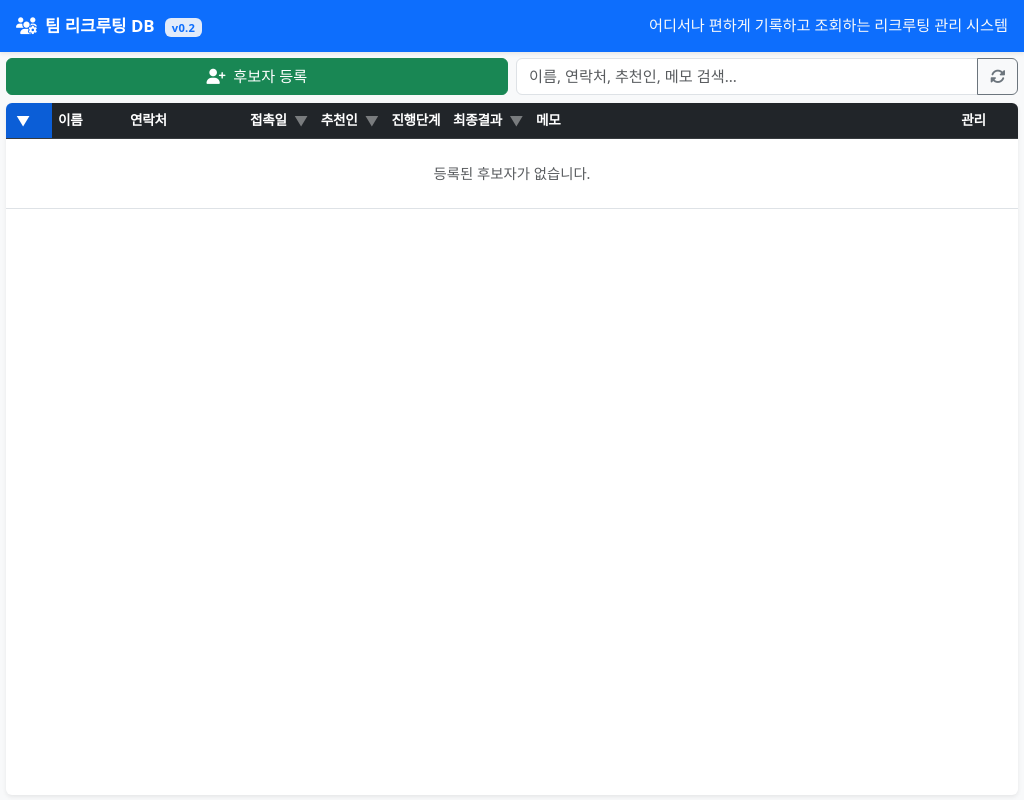
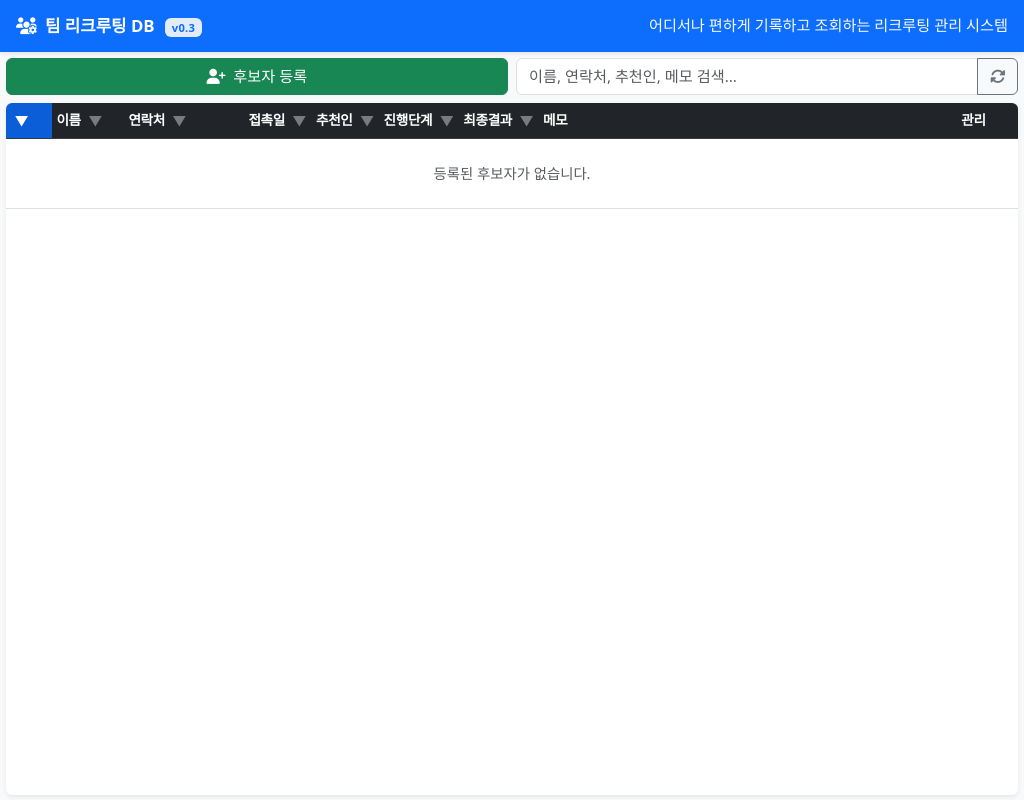
Before and after one commit to seocopy70/Recruit_DB, a Flask app: page / in a window 1024 px wide. Run offline with Flask 3, Linux system fonts and the light colour scheme; data that the repository does not hold is empty; some libraries are stand-ins or nearby versions.

Commit message:
Update index.html

```diff
--- a/templates/index.html
+++ b/templates/index.html
@@ -315,6 +315,8 @@
             width: 46px;
             min-width: 46px;
             max-width: 46px;
+            padding-left: 0.3rem;
+            padding-right: 0.3rem;
             z-index: 4;
             box-shadow: 1px 0 0 rgba(0, 0, 0, 0.06);
         }
@@ -405,8 +407,8 @@
                 min-width: 680px;
                 width: 100%;
             }
-            .table th { font-size: 0.85rem; padding: 0.45rem 0.4rem; }
-            .table td { font-size: 0.9rem; padding: 0.4rem 0.4rem; }
+            .table th { font-size: 0.85rem; padding: 0.45rem 0.3rem; }
+            .table td { font-size: 0.9rem; padding: 0.4rem 0.3rem; }
             .chip-dd { max-width: 100px; }
             .chip-dd > .btn { max-width: 100px; font-size: 0.74rem; }
             /* 번호·이름 이후 열은 내용 폭만큼만 차지 */
@@ -420,8 +422,10 @@
             }
             /* 메모: 남는 폭을 모두 사용하고 넘치면 ... 처리 */
             .table th:nth-child(8),
-            .table td:nth-child(8) { width: auto; min-width: 210px; }
+            .table td:nth-child(8) { width: auto; min-width: 360px; }
             .table td.memo-cell { max-width: 0; }
+            .table td:nth-child(9) .btn { padding: 0.2rem 0.35rem; }
+            .table td:nth-child(9) .btn.me-1 { margin-right: 0.2rem !important; }
         }
 
         @media (max-width: 768px) {
@@ -464,7 +468,7 @@
         <div class="container-fluid px-2 px-md-3">
             <a class="navbar-brand" href="#">
                 <i class="fas fa-users-cog me-2"></i>팀 리크루팅 DB
-                <span class="badge bg-light text-primary version-badge">v0.2</span>
+                <span class="badge bg-light text-primary version-badge">v0.3</span>
             </a>
             <span class="navbar-text text-light d-none d-md-inline">어디서나 편하게 기록하고 조회하는 리크루팅 관리 시스템</span>
         </div>
@@ -496,15 +500,21 @@
                         <thead class="table-dark">
                             <tr>
                                 <th class="sortable text-nowrap id-header" onclick="sortTable('updated_at')" title="수정 시각 기준 정렬"><span class="sort-arrow" data-col="updated_at">▼</span></th>
-                                <th>이름</th>
-                                <th>연락처</th>
+                                <th class="sortable" onclick="sortTable('name')">
+                                    이름 <span class="sort-arrow" data-col="name">▼</span>
+                                </th>
+                                <th class="sortable" onclick="sortTable('contact')">
+                                    연락처 <span class="sort-arrow" data-col="contact">▼</span>
+                                </th>
                                 <th class="sortable" onclick="sortTable('contact_date')">
                                     접촉일 <span class="sort-arrow" data-col="contact_date">▼</span>
                                 </th>
                                 <th class="sortable" onclick="sortTable('manager')">
                                     추천인 <span class="sort-arrow" data-col="manager">▼</span>
                                 </th>
-                                <th>진행단계</th>
+                                <th class="sortable" onclick="sortTable('status')">
+                                    진행단계 <span class="sort-arrow" data-col="status">▼</span>
+                                </th>
                                 <th class="sortable" onclick="sortTable('result')">
                                     최종결과 <span class="sort-arrow" data-col="result">▼</span>
                                 </th>
@@ -657,7 +667,7 @@
 
         const STATUS_OPTIONS = ['포지션 수락', '잡페어 참석', 'TS 진행', '교육 입과', '등록'];
         const RESULT_OPTIONS = ['진행 중', '등록', '등록포기'];
-        const APP_VERSION = 'v0.2';
+        const APP_VERSION = 'v0.3';
 
         document.addEventListener('DOMContentLoaded', () => {
             modalInstance = new bootstrap.Modal(document.getElementById('candidateModal'));
@@ -699,6 +709,15 @@
                     const dateB = bVal ? new Date(bVal) : new Date(0);
                     return currentSortDirection === 'asc' ? dateA - dateB : dateB - dateA;
                 }
+                if (currentSortColumn === 'status') {
+                    // 가나다순이 아니라 진행 순서(포지션 수락 → … → 등록) 기준
+                    const rank = c => {
+                        const i = STATUS_OPTIONS.indexOf(c.status || '포지션 수락');
+                        return i === -1 ? STATUS_OPTIONS.length : i;
+                    };
+                    const diff = rank(a) - rank(b);
+                    return currentSortDirection === 'asc' ? diff : -diff;
+                }
                 if (currentSortColumn === 'id') {
                     return currentSortDirection === 'asc' ? a.id - b.id : b.id - a.id;
                 }
@@ -735,7 +754,7 @@
                 el.textContent = '▼';
                 el.style.color = '';
             });
-            const map = { updated_at: 0, contact_date: 3, manager: 4, result: 6 };
+            const map = { updated_at: 0, name: 1, contact: 2, contact_date: 3, manager: 4, status: 5, result: 6 };
             const headers = document.querySelectorAll('thead th');
             const idx = map[currentSortColumn];
             if (idx !== undefined && headers[idx]) {
```
